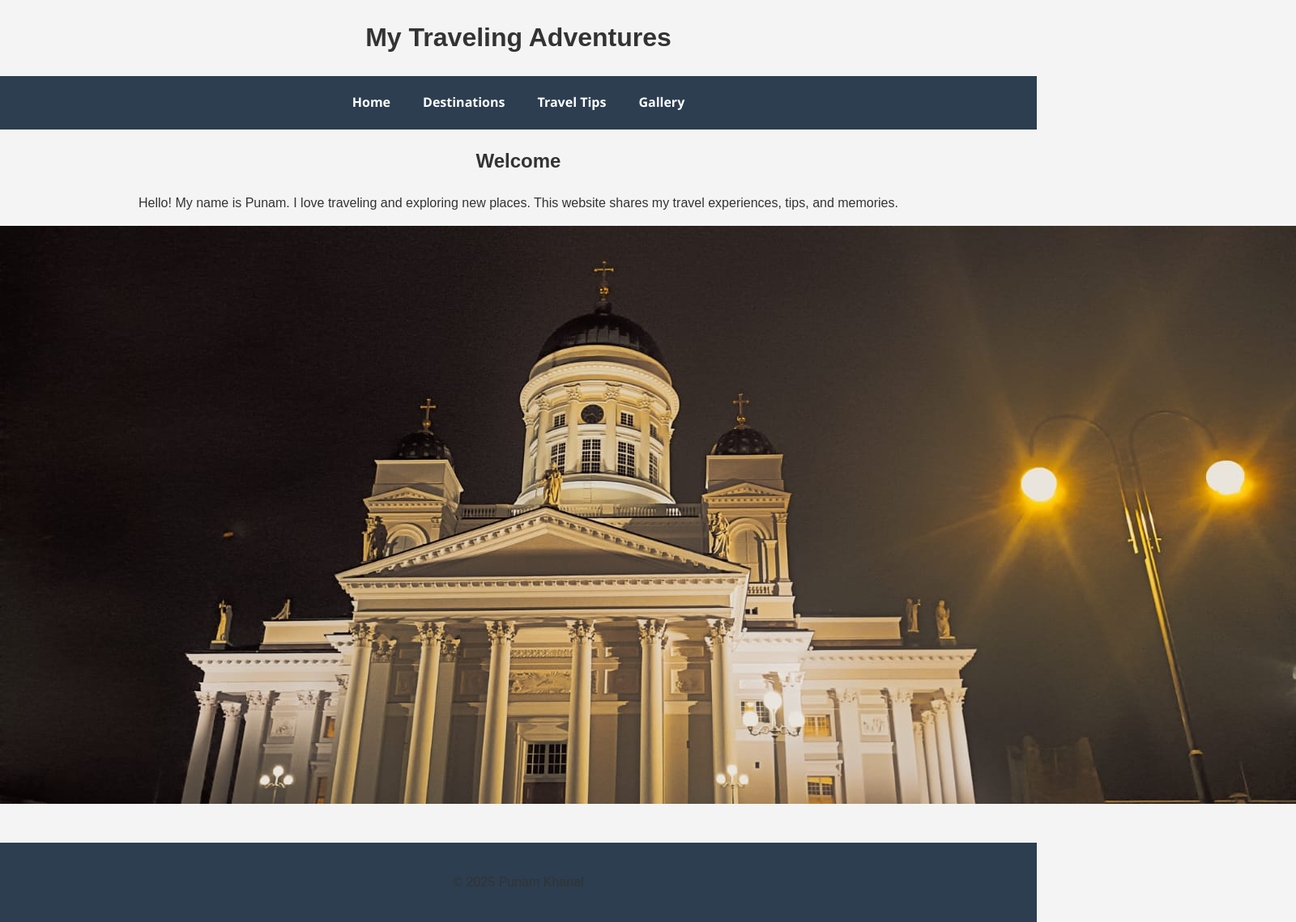
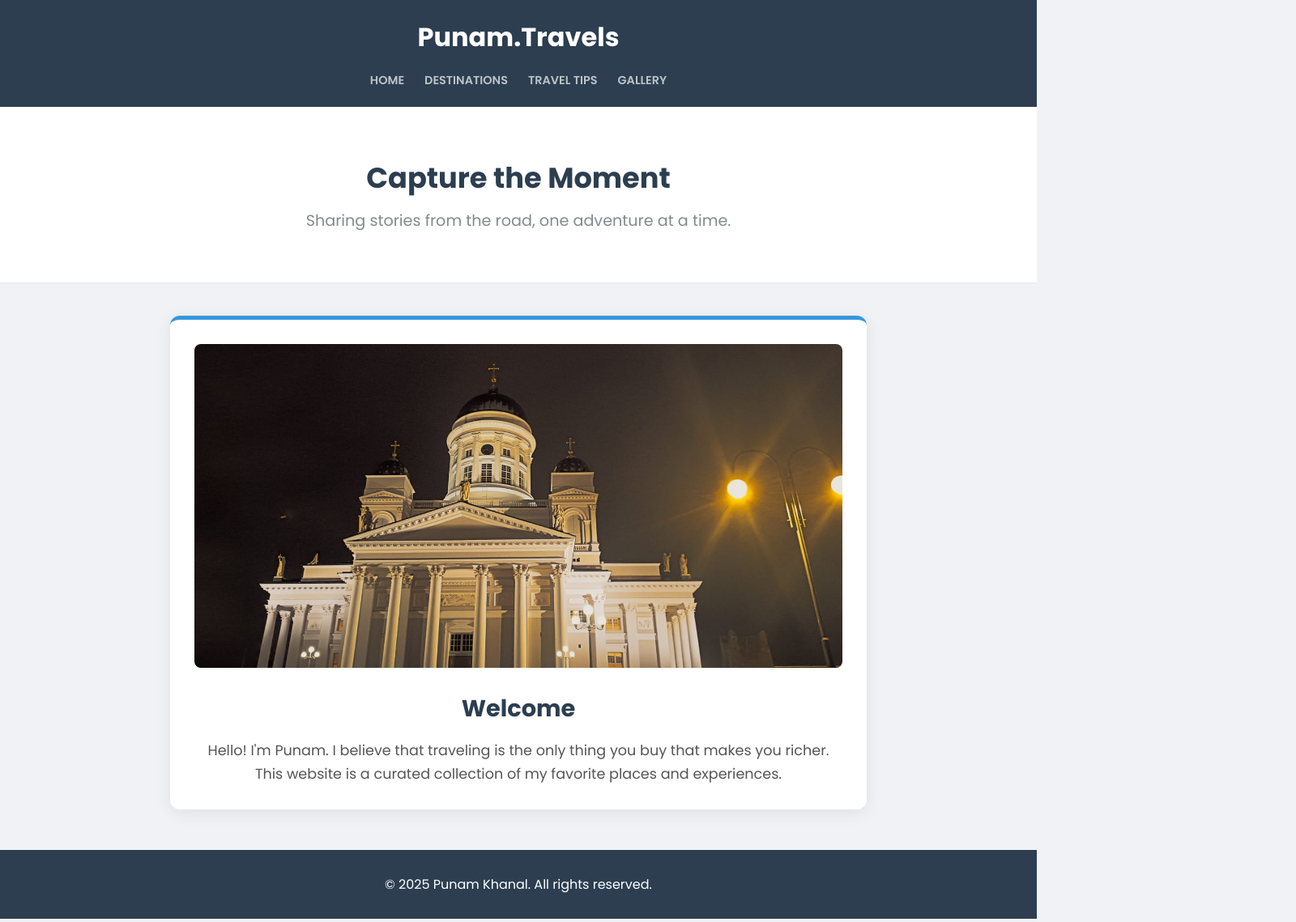
Before and after one commit to PunamKhanal/Punam-travel-website, a plain HTML site: page index.html in a window 1280 px wide. Shown: the whole page at 81% size, 1600 px wide, since content can reach past the window. Drawn offline with Linux system fonts and the light colour scheme.

Commit message:
"Final professional design update"

```diff
--- a/css/style.css
+++ b/css/style.css
@@ -1,130 +1,154 @@
-/* 1. Navigation Styling */
+/* Import Poppins */
+@import url('https://fonts.googleapis.com/css2?family=Poppins:wght@400;600;700&display=swap');
+
+* {
+    margin: 0;
+    padding: 0;
+    box-sizing: border-box;
+}
+
+body {
+    font-family: 'Poppins', sans-serif;
+    background-color: #f0f2f5; /* Light subtle grey */
+    color: #333;
+    line-height: 1.6;
+}
+
+/* --- Navigation --- */
+header {
+    background-color: #2c3e50; /* Deep Navy */
+    padding: 20px 0;
+    box-shadow: 0 4px 12px rgba(0,0,0,0.1);
+}
+
+.header-content {
+    max-width: 1100px;
+    margin: 0 auto;
+    text-align: center;
+}
+
+.header-content h1 {
+    color: #ffffff;
+    margin-bottom: 15px;
+    font-size: 2rem;
+}
+
 nav ul {
-    list-style-type: none;
-    margin: 0;
-    padding: 20px;
-    background-color: #2c3e50;
+    list-style: none;
     display: flex;
     justify-content: center;
-}
-
-nav ul li {
-    margin: 0 20px;
+    gap: 25px;
 }
 
 nav ul li a {
+    color: #bdc3c7;
     text-decoration: none;
-    color: white;
-    font-weight: bold;
-    font-family: 'Segoe UI', Tahoma, Geneva, Verdana, sans-serif;
-    transition: 0.3s ease;
+    font-weight: 600;
+    font-size: 0.9rem;
+    text-transform: uppercase;
+    transition: 0.3s;
 }
 
 nav ul li a:hover {
-    color: #3498db;
-    border-bottom: 2px solid #3498db;
-    padding-bottom: 5px;
+    color: #3498db; /* Bright Blue */
+}
+/* --- Hero Section Polish --- */
+.hero-section {
+    text-align: center;
+    padding: 60px 20px;
+    background-color: #ffffff;
+    border-bottom: 1px solid #e1e8ed;
+    margin-bottom: 20px;
 }
 
-/* 2. General Body and Text Styling */
-body {
-    font-family: Arial, sans-serif;
-    line-height: 1.6;
-    margin: 0;
-    padding: 0;
-    background-color: #f4f4f4;
+.hero-section h2 {
+    margin-bottom: 10px;
+    color: #2c3e50;
 }
 
-h1, h2, h3, p {
-    text-align: center;
-    color: #333;
+.hero-section p {
+    font-size: 1.2rem;
+    color: #7f8c8d;
+    max-width: 600px;
+    margin: 0 auto;
+}
+/* --- Main Layout --- */
+main {
+    max-width: 900px;
+    margin: 40px auto;
+    padding: 0 20px;
 }
 
-/* 3. Destination Card Styling */
-.destination-container {
-    max-width: 1000px;
-    margin: 0 auto;
-    padding: 20px;
+h2 {
+    text-align: center;
+    color: #2c3e50;
+    margin-bottom: 30px;
+    font-size: 2.2rem;
 }
 
+/* --- Destination Cards  --- */
 .destination-card {
-    background-color: #ffffff;
-    border-radius: 15px;
+    background: #ffffff;
+    border-radius: 12px;
     padding: 30px;
-    margin-bottom: 40px;
-    box-shadow: 0 4px 20px rgba(0,0,0,0.1);
+    margin-bottom: 30px;
+    box-shadow: 0 4px 20px rgba(0,0,0,0.08);
     text-align: center;
-    transition: transform 0.3s ease;
+    border-top: 5px solid #3498db; /* for Adding a nice color accent */
 }
 
-.destination-card:hover {
-    transform: translateY(-10px);
-}
-
-.destination-card h2, .destination-card h3 {
+.destination-card h3 {
+    font-size: 1.8rem;
     color: #2c3e50;
-    border-bottom: 2px solid #3498db;
-    display: inline-block;
-    padding-bottom: 5px;
     margin-bottom: 15px;
 }
 
 .destination-card img {
-    border-radius: 10px;
-    max-width: 80%;
-    height: auto;
-    margin: 20px auto;
-    display: block;
-    box-shadow: 0 2px 10px rgba(0,0,0,0.1);
+    width: 100%;
+    max-width: 100%;
+    height: 400px; /* Fixed height for consistency */
+    object-fit: cover; /* Prevents stretching */
+    border-radius: 8px;
+    margin-bottom: 20px;
 }
 
-/* 4. Gallery and Video Styling */
-.gallery img,
-.video-gallery video {
-    width: 100%;
-    height: auto;
-    margin-bottom: 15px;
-    border: 1px solid #ddd;
-    box-shadow: 2px 2px 5px rgba(0, 0, 0, 0.1);
-    border-radius: 8px;
+.destination-card p {
+    font-size: 1.1rem;
+    color: #555;
 }
 
-.gallery {
+/* --- Gallery Grid --- */
+.gallery, .video-gallery {
     display: grid;
-    grid-template-columns: repeat(3, 1fr);
-    gap: 20px;
-    padding: 20px;
+    grid-template-columns: repeat(auto-fit, minmax(250px, 1fr));
+    gap: 15px;
+    margin-top: 20px;
 }
 
-.video-gallery {
-    display: grid;
-    grid-template-columns: repeat(2, 1fr);
-    gap: 20px;
-    padding: 20px;
+.gallery img, .video-gallery video {
+    width: 100%;
+    height: 200px;
+    object-fit: cover;
+    border-radius: 8px;
+    box-shadow: 0 2px 8px rgba(0,0,0,0.1);
 }
 
-/* 5. Footer Styling */
+/* --- Footer --- */
 footer {
-    padding: 20px;
-    background-color: #2c3e50;
+    background: #2c3e50;
     color: white;
     text-align: center;
-    margin-top: 40px;
+    padding: 30px;
+    margin-top: 50px;
 }
 
-/* 6. Responsive Layout for Mobile */
-@media (max-width: 768px) {
-    .gallery {
-        grid-template-columns: repeat(2, 1fr);
-    }
-    .video-gallery {
-        grid-template-columns: 1fr;
-    }
+/* --- Responsive --- */
+@media (max-width: 600px) {
     nav ul {
         flex-direction: column;
-        align-items: center;
+        gap: 10px;
     }
-    nav ul li {
-        margin: 10px 0;
+    .destination-card img {
+        height: 250px;
     }
 }
--- a/index.html
+++ b/index.html
@@ -2,15 +2,15 @@
 <html lang="en">
 <head>
     <meta charset="UTF-8">
-    <title>Traveling - Home</title>
     <meta name="viewport" content="width=device-width, initial-scale=1.0">
+    <title>Traveling Adventures | Punam Khanal</title>
     <link rel="stylesheet" href="css/style.css">
 </head>
 <body>
 
     <header class="main-header">
         <div class="header-content">
-            <h1>My Traveling Adventures</h1>
+            <h1>Punam.Travels</h1>
             <nav>
                 <ul>
                     <li><a href="index.html">Home</a></li>
@@ -22,18 +22,23 @@
         </div>
     </header>
 
-    <main>
-        <section>
-            <h2>Welcome</h2>
-            <p>Hello! My name is Punam. I love traveling and exploring new places.
-                This website shares my travel experiences, tips, and memories.</p>
+    <section class="hero-section">
+        <h2>Capture the Moment</h2>
+        <p>Sharing stories from the road, one adventure at a time.</p>
+    </section>
 
-            <img class="main-image" src="images/travel1.jpeg" alt="Travel image">
-        </section>
+    <main class="destination-container">
+        <div class="destination-card">
+            <img src="images/travel1.jpeg" alt="Main Journey">
+            <div class="card-text">
+                <h3>Welcome</h3>
+                <p>Hello! I'm Punam. I believe that traveling is the only thing you buy that makes you richer. This website is a curated collection of my favorite places and experiences.</p>
+            </div>
+        </div>
     </main>
 
     <footer>
-        <p>© 2025 Punam Khanal</p>
+        <p>&copy; 2025 Punam Khanal. All rights reserved.</p>
     </footer>
 
 </body>
```
Also changed, not shown: destinations.html (+5 -9 lines), tips.html (+10 -11 lines).
